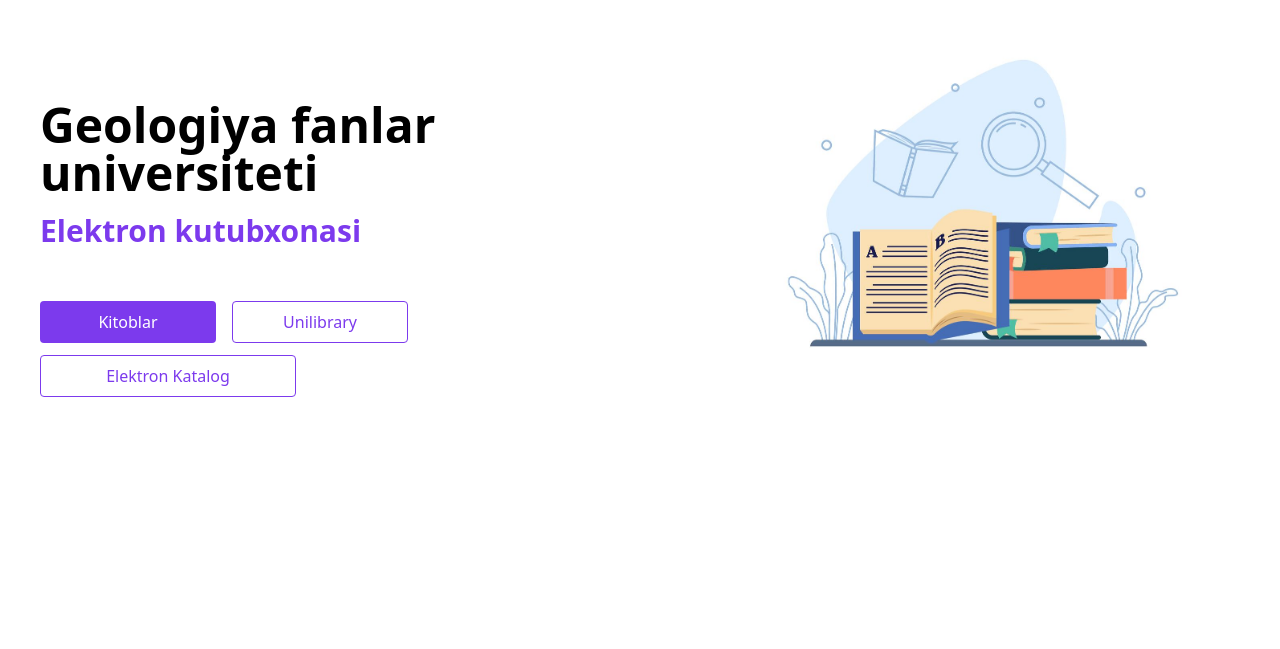
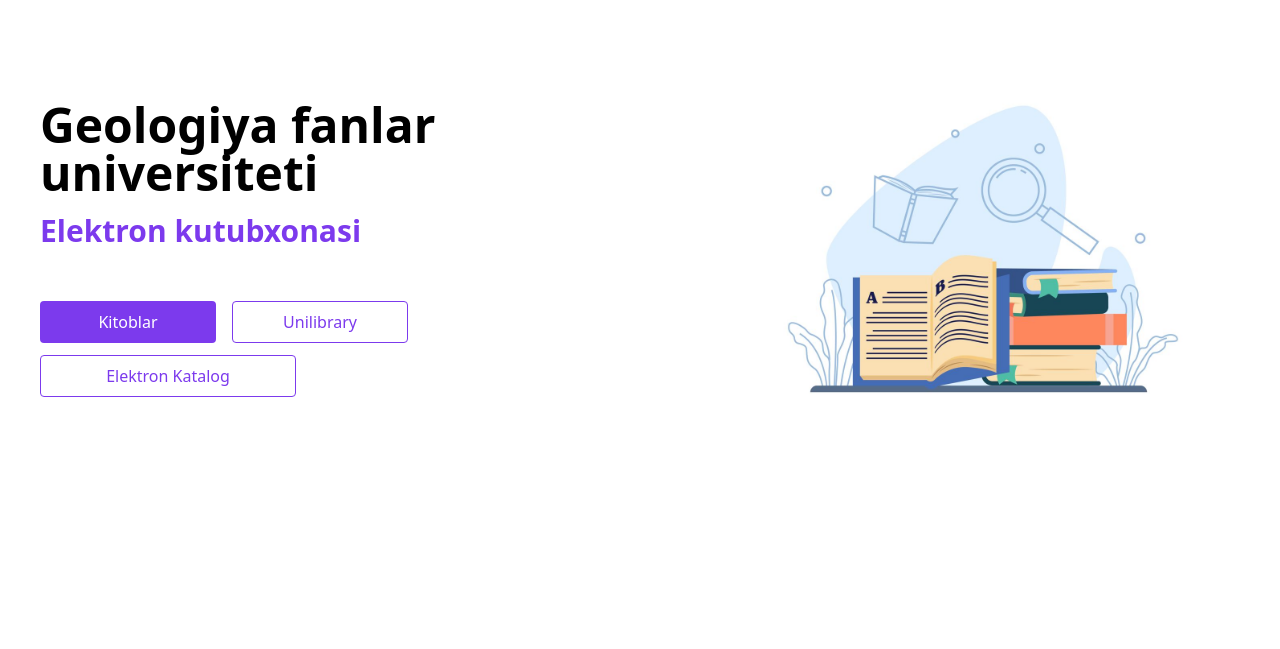
Before and after one commit to kibershoh/gfu-arm, a React (Vite) app: page / in a window 1280 px wide. Shown: the part 151-800 px from the top of the page. Built offline with nearby package versions, Linux system fonts and the light colour scheme; no server answers.

Commit message:
add animation

```diff
--- a/src/Pages/home/index.jsx
+++ b/src/Pages/home/index.jsx
@@ -6,7 +6,7 @@ import otkan from '../../assets/homeImage.jpg'
 import LogoCarousel from '../../UI/animation'
 import SliderDesign2 from '../../UI/animation2'
 import { useNavigate } from 'react-router-dom'
-
+import {motion} from 'framer-motion'
 const Home = () => {
   const navigate = useNavigate()
   return (
@@ -27,10 +27,14 @@ const Home = () => {
               </div>
               <button className='bg-white w-64  max-md:w-auto p-2 mt-3 rounded text-violet-600 border-violet-600 hover:text-white border max-md:mt-4   hover:bg-violet-700' onClick={()=>navigate('')}>Elektron Katalog </button>
                       </div>
-            <div className='w-3/4 max-md:w-full '>
+            <motion.div className='w-3/4 max-md:w-full '
+             initial={{y:-100}}
+                animate = {{y:0}}
+                transition={{delay:0.1}}
+            >
 
-             <img src={otkan}  className='w-full h-full mx-auto animate-bounce' alt="" />
-           </div>
+             <img src={otkan}  className='w-full h-full mx-auto ' alt="" />
+           </motion.div>
           </div>
 
 
```
